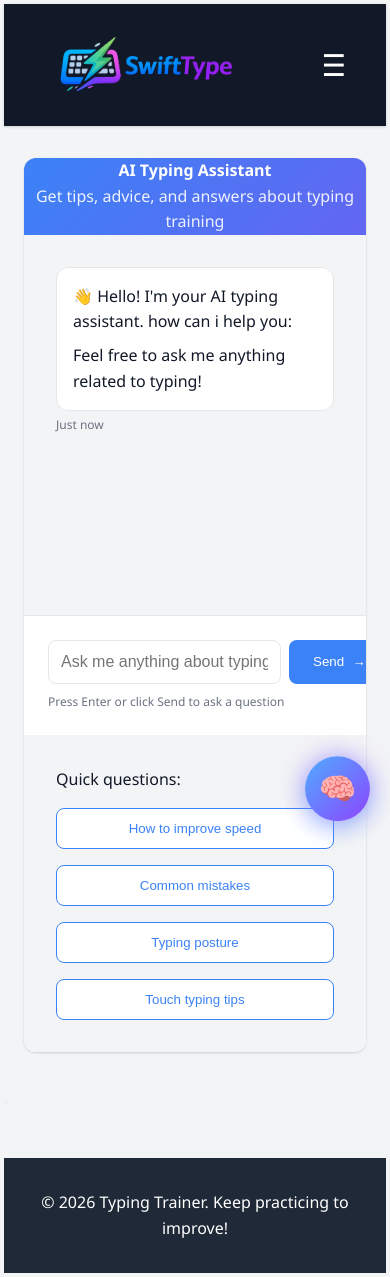
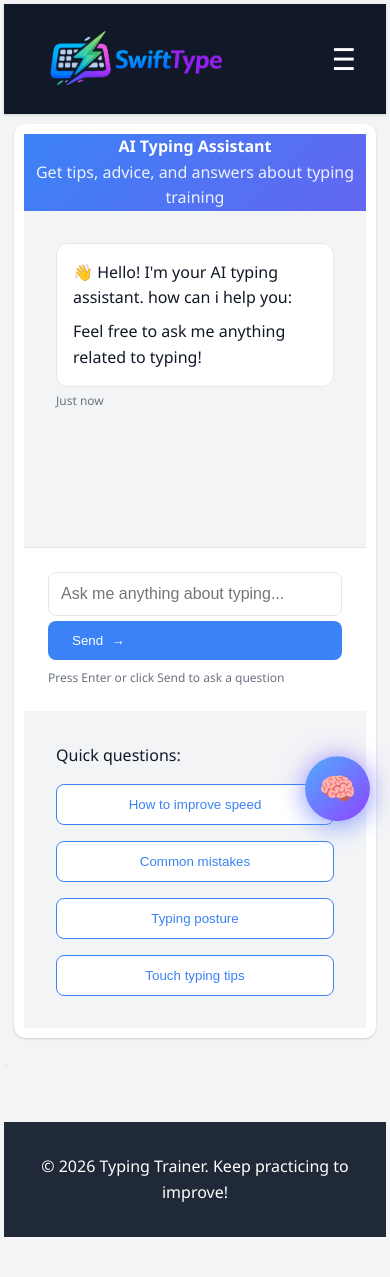
Before and after one commit to komezimihigo/SwiftType-, a Flask app: page /chat/ in a window 390 px wide. After the commit the page ends 1237 px from the top, so only its background shows below. Run offline with Flask 3, Linux system fonts and the light colour scheme; a user stored in the database is signed in; data comes from the database, SQL or seed files in the repository; data that the repository does not hold is empty.

Commit message:
Implement mobile styles for layout and elements
Added mobile responsiveness styles for various elements.

```diff
--- a/static/scc/style.css
+++ b/static/scc/style.css
@@ -2156,3 +2156,79 @@ a.ai-btn, a.ai-btn:visited, a.ai-btn:active, a.ai-btn:focus{
     height:60px;
     object-fit:contain;
 }
+
+
+/* Mobile Fix */
+@media (max-width: 768px) {
+
+    * {
+        box-sizing: border-box;
+    }
+
+    body {
+        overflow-x: hidden;
+    }
+
+    .container,
+    .chat-container,
+    .test-container,
+    .dashboard-container {
+        width: 100% !important;
+        max-width: 100% !important;
+        margin: 0 !important;
+        padding: 10px !important;
+    }
+
+    .chat-wrapper,
+    .text-display,
+    .stats-display,
+    .summary-grid,
+    .results-grid,
+    .weak-keys-grid,
+    .suggestions-grid {
+        width: 100% !important;
+    }
+
+    table {
+        display: block;
+        width: 100%;
+        overflow-x: auto;
+    }
+
+    .chat-input {
+        width: 100%;
+        min-width: 0;
+    }
+
+    .input-group {
+        display: flex;
+        flex-wrap: wrap;
+        gap: 5px;
+    }
+
+    .send-btn {
+        width: 100%;
+    }
+
+    img,
+    video,
+    canvas {
+        max-width: 100%;
+        height: auto;
+    }
+
+    h1 {
+        font-size: 1.8rem;
+    }
+
+    h2 {
+        font-size: 1.5rem;
+    }
+
+    .summary-grid,
+    .results-grid,
+    .stats-display,
+    .suggestions-grid {
+        grid-template-columns: 1fr !important;
+    }
+    }
```
